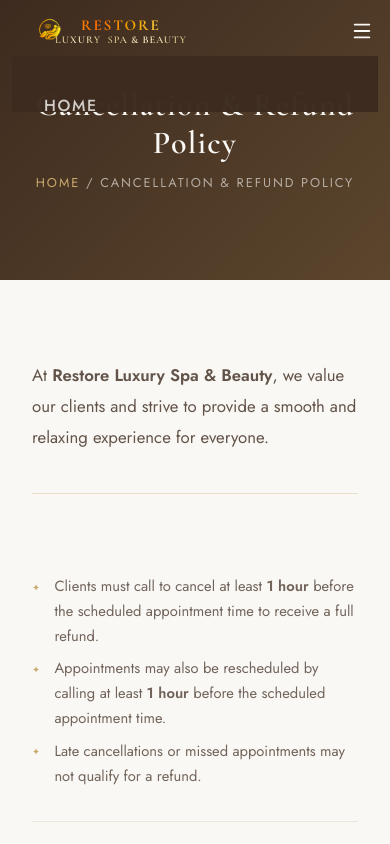
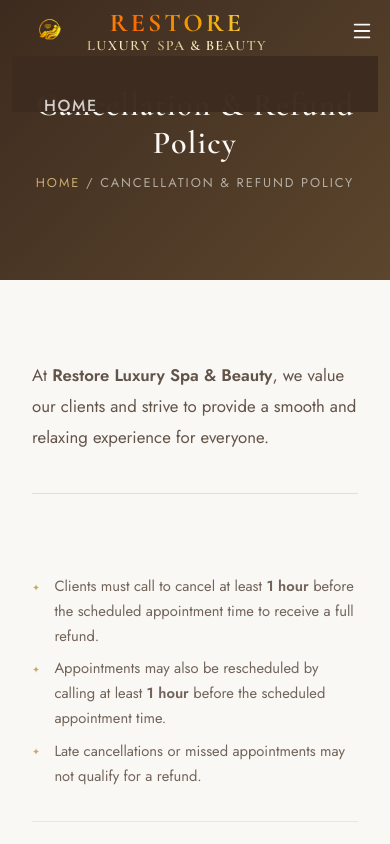
Before and after one commit to Haven-Spa/haven-spa-website, a React (Vite) app in the folder heaven-spa/: page /cancellation in a window 390 px wide. Shown: the top 844 px of the page. Built offline with nearby package versions, Linux system fonts and the light colour scheme.

Commit message:
feat: update logo image heights and adjust text alignment in footer and navbar for improved presentation

```diff
--- a/heaven-spa/src/components/Footer.css
+++ b/heaven-spa/src/components/Footer.css
@@ -28,7 +28,7 @@
 }
 
 .footer__logo-img {
-  height: 160px;
+  height: 200px;
   width: auto;
   object-fit: contain;
   mix-blend-mode: screen;
@@ -45,7 +45,8 @@
   flex-direction: column;
   align-items: center;
   line-height: 1.1;
-  margin-left: -2.5rem;
+  margin-left: 0;
+  text-align: center;
 }
 
 .footer__logo-text-row {
--- a/heaven-spa/src/components/Navbar.css
+++ b/heaven-spa/src/components/Navbar.css
@@ -35,7 +35,7 @@
 }
 
 .navbar__logo-img {
-  height: 130px;
+  height: 180px;
   width: auto;
   object-fit: contain;
   mix-blend-mode: screen;
@@ -51,7 +51,8 @@
   flex-direction: column;
   align-items: center;
   line-height: 1.1;
-  margin-left: -1rem;
+  margin-left: 0;
+  text-align: center;
 }
 
 .navbar__logo-text-row {
@@ -237,17 +238,17 @@
 
   .navbar__logo { margin-left: 0; }
   .navbar__logo-img { height: 60px; }
-  .navbar__logo-text { margin-left: -2.5rem; align-items: center; }
-  .navbar__logo-text-top { font-size: 1.1rem; }
-  .navbar__logo-text-main { font-size: 0.75rem; letter-spacing: 0.1em; }
-  .navbar__logo-text-sub { font-size: 0.75rem; letter-spacing: 0.1em; }
+  .navbar__logo-text { margin-left: 0; align-items: center; }
+  .navbar__logo-text-top { font-size: 1.8rem; }
+  .navbar__logo-text-main { font-size: 1rem; letter-spacing: 0.1em; }
+  .navbar__logo-text-sub { font-size: 1rem; letter-spacing: 0.1em; }
 }
 
 @media (max-width: 480px) {
   .navbar__logo-img { height: 50px; }
-  .navbar__logo-text { margin-left: -2rem; }
-  .navbar__logo-text-top { font-size: 0.95rem; }
-  .navbar__logo-text-main { font-size: 0.65rem; }
-  .navbar__logo-text-sub { font-size: 0.65rem; letter-spacing: 0.08em; }
+  .navbar__logo-text { margin-left: 0; }
+  .navbar__logo-text-top { font-size: 1.6rem; }
+  .navbar__logo-text-main { font-size: 0.9rem; }
+  .navbar__logo-text-sub { font-size: 0.9rem; letter-spacing: 0.08em; }
   .navbar { padding: 0.4rem 0.75rem; }
 }
```
